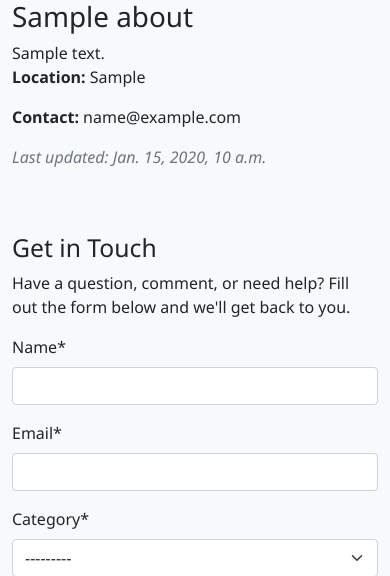
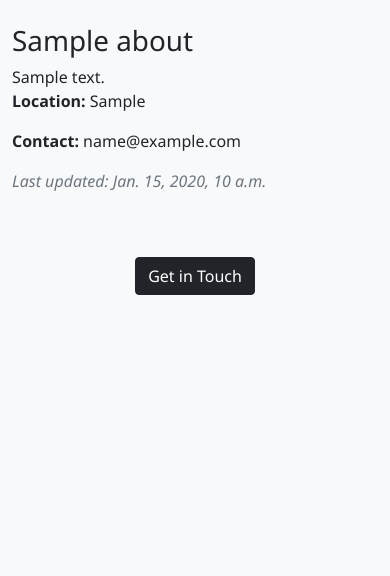
Before and after one commit to freed-man/mp3-chess, a Django app: page /about/ in a window 390 px wide. Shown: the part 200-776 px from the top of the page. Run offline with Django 4.2, Linux system fonts and the light colour scheme; tables that the repository leaves empty hold one stand-in row (values such as "Sample post"); some libraries are stand-ins or nearby versions.

Commit message:
added extra games, about layout, collapsible contact form, improved layout topic images

```diff
--- a/about/templates/about/about.html
+++ b/about/templates/about/about.html
@@ -6,14 +6,14 @@
 
 <div class="row mt-4">
     {% if about %}
-    <div class="col-md-4 text-center">
+    <div class="col-md-8 offset-md-2 text-center">
         {% if "placeholder" in about.club_image.url %}
-        <img src="{% static 'images/default.jpg' %}" class="img-fluid" alt="chess club">
+        <img src="{% static 'images/default.jpg' %}" class="img-fluid" alt="chess club" style="max-width: 50%;">
         {% else %}
-        <img src="{{ about.club_image.url }}" class="img-fluid" alt="{{ about.title }}">
+        <img src="{{ about.club_image.url }}" class="img-fluid" alt="{{ about.title }}" style="max-width: 80%;">
         {% endif %}
     </div>
-    <div class="col-md-8">
+    <div class="col-md-8 offset-md-2 mt-4">
         <h1>{{ about.title }}</h1>
         {{ about.content | safe }}
         {% if about.location %}
@@ -33,8 +33,11 @@
 </div>
 
 <div class="row mt-5">
-    <div class="col-md-6 offset-md-3 contact-form">
-        <h2>Get in Touch</h2>
+    <div class="col-md-6 offset-md-3 contact-form text-center">
+        <button class="btn btn-dark mb-3" type="button" data-bs-toggle="collapse" data-bs-target="#contactForm">
+            Get in Touch
+        </button>
+        <div class="collapse" id="contactForm">
             <p>Have a question, comment, or need help? Fill out the form below and we'll get back to you.</p>
             <form method="post">
                 {{ contact_form | crispy }}
@@ -43,5 +46,6 @@
             </form>
         </div>
     </div>
+</div>
 
 {% endblock content %}
```
Also changed, not shown: club/templates/club/topic_detail.html (+8 -3 lines). Lines whose indentation alone changed are shown as unchanged.
